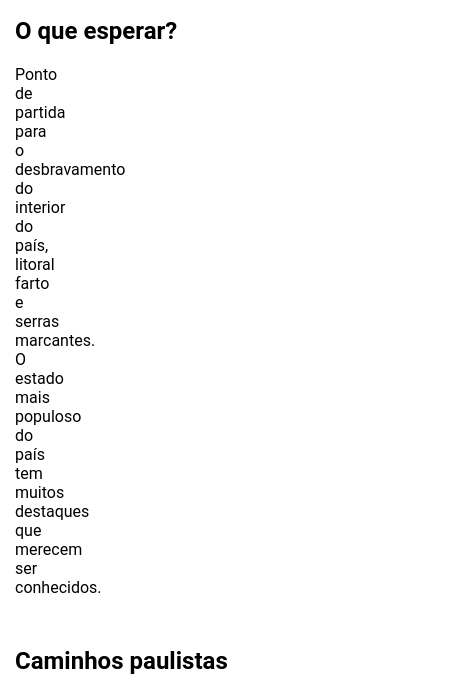
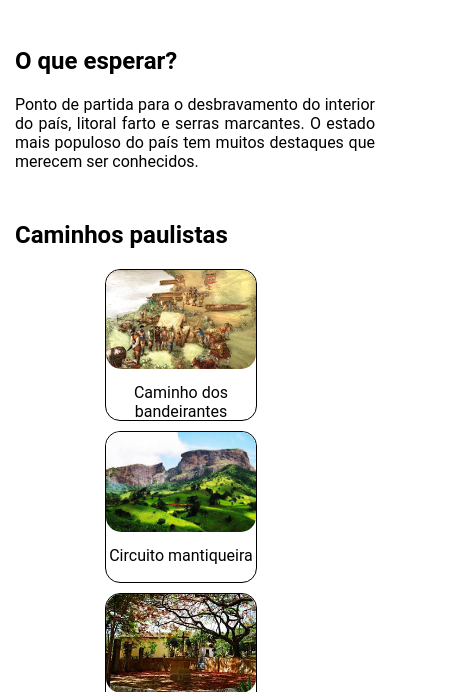
Before and after one commit to gabrielresan/trilhas-brasil, a plain HTML site: page sao_paulo.html in a window 390 px wide. Shown: the part 103-795 px from the top of the page, 465 px wide, since content can reach past the window. Drawn offline with Linux system fonts and the light colour scheme.

Commit message:
update responsive details

```diff
--- a/css/styles.css
+++ b/css/styles.css
@@ -182,7 +182,7 @@
   /* background-color:green; */
   margin-right:30px;
   width: 150px;
-  height:250px;
+  height:150px;
   border-style: solid;
   border-width: 1px;
   border-color: black;
@@ -196,6 +196,11 @@
 .trilhas-lista .trilha-item img {
   width:100%;
   border-radius:15px;
+}
+
+.trilhas-lista .trilha-item a {
+  text-decoration: none;
+  color: black;
 }
 
 
@@ -436,4 +441,40 @@ font-size: 15px;
     margin-left: auto;
     margin-right: auto;
   }
+
+
+  /* Configura página dos estados */
+  #estado-geral {
+    margin-top: 50px;
+  }
+
+  #estado-geral p {
+    width: 100%;
+    margin: 20px 0 0 0;
+    word-wrap: break-word;
+  }
+
+  .trilhas-lista {
+    width: 100%;
+    display: block;
+    margin-left: 25%;
+    margin-right: 25%;
+  }
+
+  .trilhas-lista .trilha-item {
+    margin-bottom: 10px;
+  }
+
+
+  /* Configura pagina específica da trilha */
+  .description-title {
+    margin-top: 50px;
+  }
+
+  .description-title .description-details {
+    width: 100%;
+    margin: 20px 0 0 0;
+    word-wrap: break-word;
+  }
+
 }
```
